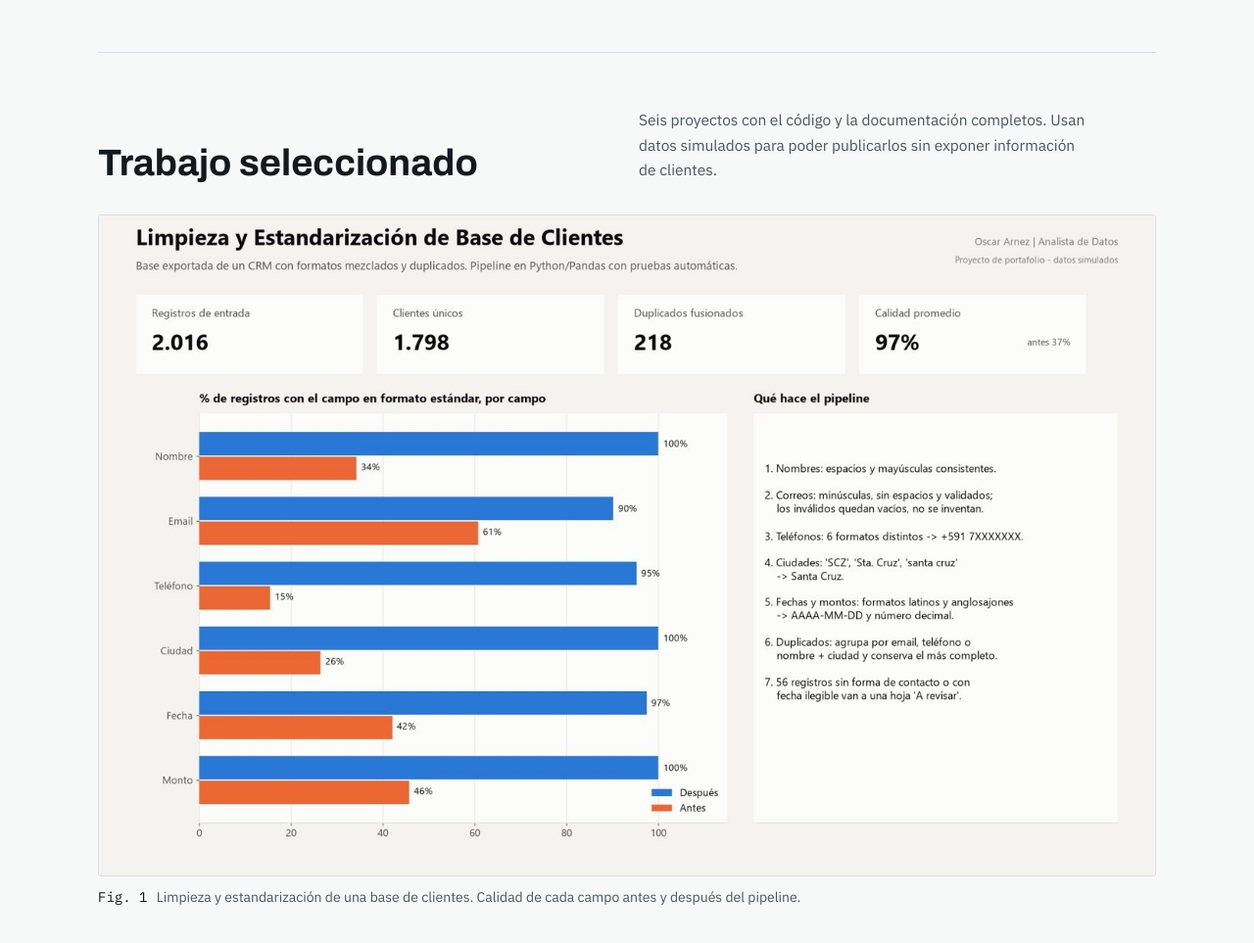
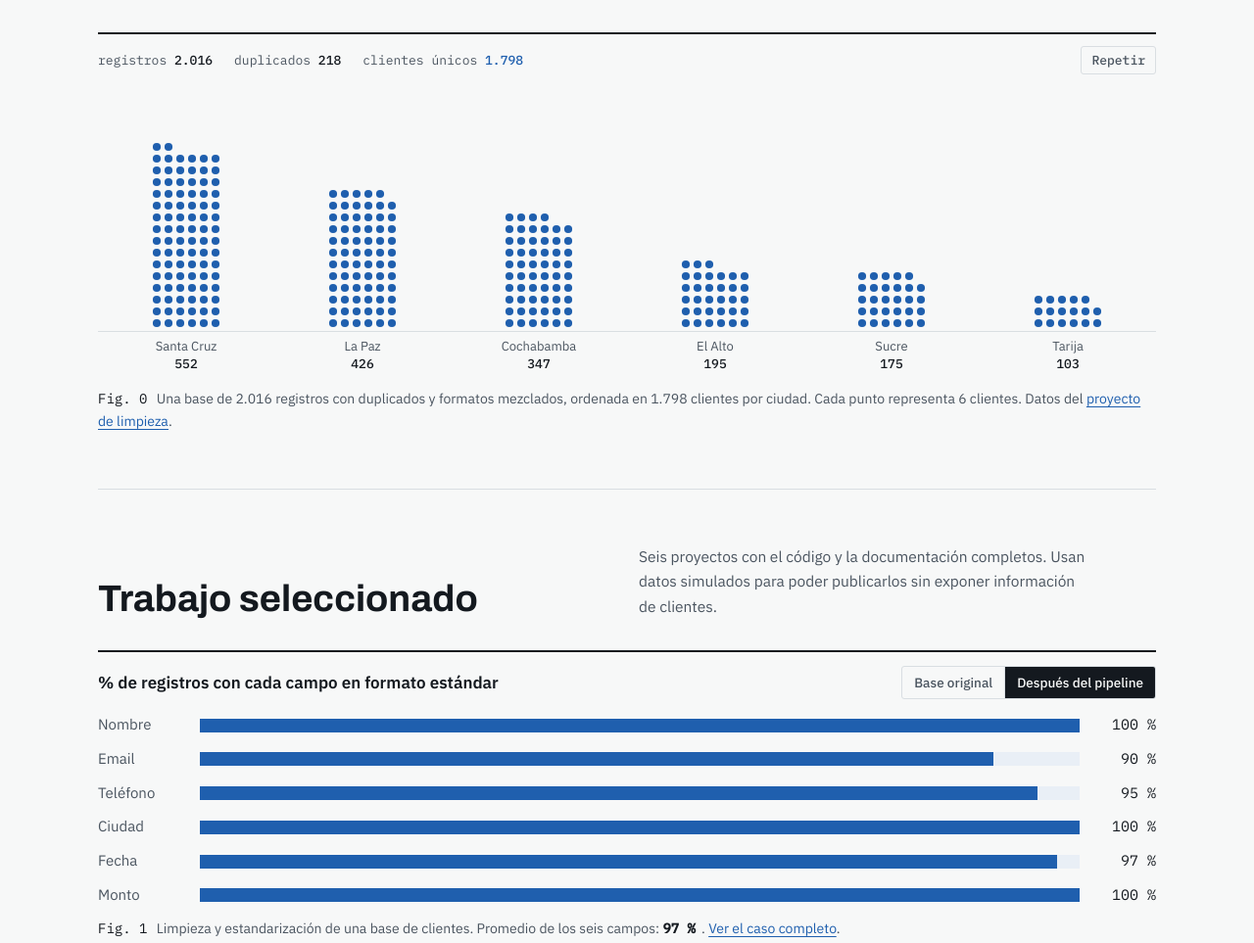
Before and after one commit to Sub-Cre/sub-cre.github.io, a plain HTML site: page index.html in a window 1280 px wide. Shown: the part 763-1726 px from the top of the page at 98% size. Drawn offline with Linux system fonts and the light colour scheme.

Commit message:
Animaciones: base que se ordena por ciudad, calidad antes/después y cifras animadas
Co-Authored-By: Claude Opus 5.5 <noreply@anthropic.com>

```diff
--- a/index.html
+++ b/index.html
@@ -15,6 +15,7 @@
 </head>
 <body>
 <header class="top">
+  <div class="progress" aria-hidden="true"></div>
   <div class="shell top-in">
     <a class="sig" href="index.html">Oscar Arnez Loayza</a>
     <nav aria-label="Secciones">
@@ -43,6 +44,14 @@
     <div><dt>Herramientas</dt><dd>Power BI, Excel, Python, SQL, Tableau</dd></div>
     <div><dt>Idiomas</dt><dd>Español nativo, inglés intermedio</dd></div>
   </dl>
+  <figure class="sorter" id="sorter">
+    <div class="sorter-bar">
+      <p class="ledger mono" aria-live="polite"><span>registros <b data-k="reg">2.016</b></span><span>duplicados <b data-k="dup">218</b></span><span>clientes únicos <b data-k="uni">1.798</b></span></p>
+      <button type="button" class="replay" id="replay">Repetir</button>
+    </div>
+    <canvas id="sorter-canvas" aria-label="Animación: puntos desordenados que representan registros se fusionan cuando están duplicados y se ordenan en columnas por ciudad"></canvas>
+    <figcaption><span class="mono">Fig. 0</span> Una base de 2.016 registros con duplicados y formatos mezclados, ordenada en 1.798 clientes por ciudad. Cada punto representa 6 clientes. Datos del <a href="proyectos/limpieza-base-clientes.html">proyecto de limpieza</a>.</figcaption>
+  </figure>
 </section>
 
 <section id="trabajo" class="block">
@@ -50,9 +59,23 @@
     <h2>Trabajo seleccionado</h2>
     <p>Seis proyectos con el código y la documentación completos. Usan datos simulados para poder publicarlos sin exponer información de clientes.</p>
   </div>
-  <figure class="feature">
-    <a href="proyectos/limpieza-base-clientes.html"><img src="assets/limpieza.jpg" alt="Limpieza y estandarización de una base de clientes" loading="lazy"></a>
-    <figcaption><span class="mono">Fig. 1</span> Limpieza y estandarización de una base de clientes. Calidad de cada campo antes y después del pipeline.</figcaption>
+  <figure class="quality" id="quality">
+    <div class="q-head">
+      <p class="q-title">% de registros con cada campo en formato estándar</p>
+      <div class="seg" role="group" aria-label="Estado de la base">
+        <button type="button" data-state="antes" aria-pressed="true">Base original</button>
+        <button type="button" data-state="despues" aria-pressed="false">Después del pipeline</button>
+      </div>
+    </div>
+    <div class="q-rows">
+      <div class="q-row" data-antes="34.2" data-despues="100.0"><span class="q-label">Nombre</span><span class="q-track"><span class="q-fill" style="--w:34.2%"></span></span><span class="q-val mono">34 %</span></div>
+      <div class="q-row" data-antes="60.7" data-despues="90.2"><span class="q-label">Email</span><span class="q-track"><span class="q-fill" style="--w:60.7%"></span></span><span class="q-val mono">61 %</span></div>
+      <div class="q-row" data-antes="15.4" data-despues="95.2"><span class="q-label">Teléfono</span><span class="q-track"><span class="q-fill" style="--w:15.4%"></span></span><span class="q-val mono">15 %</span></div>
+      <div class="q-row" data-antes="26.4" data-despues="100.0"><span class="q-label">Ciudad</span><span class="q-track"><span class="q-fill" style="--w:26.4%"></span></span><span class="q-val mono">26 %</span></div>
+      <div class="q-row" data-antes="42.0" data-despues="97.4"><span class="q-label">Fecha</span><span class="q-track"><span class="q-fill" style="--w:42.0%"></span></span><span class="q-val mono">42 %</span></div>
+      <div class="q-row" data-antes="45.7" data-despues="100.0"><span class="q-label">Monto</span><span class="q-track"><span class="q-fill" style="--w:45.7%"></span></span><span class="q-val mono">46 %</span></div>
+    </div>
+    <figcaption><span class="mono">Fig. 1</span> Limpieza y estandarización de una base de clientes. Promedio de los seis campos: <b class="mono" data-avg>37 %</b>. <a href="proyectos/limpieza-base-clientes.html">Ver el caso completo</a>.</figcaption>
   </figure>
   <div class="index" role="list">
     <div class="row head" aria-hidden="true"><span>Proyecto</span><span>Técnica</span><span>Datos</span><span>Resultado</span></div>
@@ -123,5 +146,6 @@
   <span>Oscar Arnez Loayza · Sucre, Bolivia</span>
   <span class="mono">Actualizado en noviembre de 2026</span>
 </footer>
+<script src="site.js" defer></script>
 </body>
 </html>
--- /dev/null
+++ b/site.js
@@ -0,0 +1,220 @@
+/* Animaciones del sitio. Todo el contenido es legible sin JavaScript; esto solo lo anima. */
+(function () {
+  "use strict";
+  var reduce = window.matchMedia("(prefers-reduced-motion: reduce)").matches;
+  var css = function (name) { return getComputedStyle(document.documentElement).getPropertyValue(name).trim(); };
+  var ease = function (p) { return p < 0.5 ? 4 * p * p * p : 1 - Math.pow(-2 * p + 2, 3) / 2; };
+  var clamp = function (v) { return v < 0 ? 0 : v > 1 ? 1 : v; };
+
+  /* ---------- formato de números en español ---------- */
+  function fmt(v, dec, miles) {
+    var s = v.toFixed(dec).split(".");
+    var ent = s[0];
+    if (miles) ent = ent.replace(/\B(?=(\d{3})+(?!\d))/g, ".");
+    return dec ? ent + "," + s[1] : ent;
+  }
+  function parseNum(txt) {
+    var m = txt.match(/\d+(?:[.,]\d+)*/g);
+    if (!m) return null;
+    var raw = m[m.length - 1];
+    var idx = txt.lastIndexOf(raw);
+    var dec = raw.indexOf(",") > -1 ? raw.split(",")[1].length : 0;
+    var val = parseFloat(raw.replace(/\./g, "").replace(",", "."));
+    return { raw: raw, idx: idx, dec: dec, miles: raw.indexOf(".") > -1, val: val };
+  }
+  function countUp(el, dur, from) {
+    var txt = el.textContent, n = parseNum(txt);
+    if (!n || !n.val || reduce) return;
+    var pre = txt.slice(0, n.idx), post = txt.slice(n.idx + n.raw.length), t0 = null;
+    from = from || 0;
+    function step(ts) {
+      if (t0 === null) t0 = ts;
+      var p = ease(clamp((ts - t0) / dur));
+      el.textContent = pre + fmt(from + (n.val - from) * p, n.dec, n.miles) + post;
+      if (p < 1) requestAnimationFrame(step);
+    }
+    requestAnimationFrame(step);
+  }
+  function onView(el, cb, threshold) {
+    if (!("IntersectionObserver" in window)) { cb(); return; }
+    var io = new IntersectionObserver(function (es) {
+      es.forEach(function (e) { if (e.isIntersecting) { io.disconnect(); cb(); } });
+    }, { threshold: threshold || 0.4 });
+    io.observe(el);
+  }
+
+  /* ---------- barra de progreso de lectura ---------- */
+  var bar = document.querySelector(".progress");
+  if (bar) {
+    var upd = function () {
+      var h = document.documentElement.scrollHeight - innerHeight;
+      bar.style.setProperty("--p", h > 0 ? (scrollY / h).toFixed(4) : 0);
+    };
+    addEventListener("scroll", upd, { passive: true });
+    upd();
+  }
+
+  /* ---------- cifras que se cuentan al aparecer ---------- */
+  document.querySelectorAll(".r-metric b, .case td").forEach(function (el) {
+    onView(el, function () { countUp(el, 1000); }, 0.8);
+  });
+
+  /* ---------- Fig. 1: calidad antes / después ---------- */
+  var q = document.getElementById("quality");
+  if (q) {
+    var rows = q.querySelectorAll(".q-row"), btns = q.querySelectorAll(".seg button"), avg = q.querySelector("[data-avg]");
+    var estado = "antes";
+    var setState = function (s) {
+      if (s === estado) return;
+      var sum = 0, prevSum = 0;
+      rows.forEach(function (r) {
+        var a = parseFloat(r.dataset[estado]), b = parseFloat(r.dataset[s]);
+        prevSum += a; sum += b;
+        r.querySelector(".q-fill").style.setProperty("--w", b + "%");
+        var v = r.querySelector(".q-val");
+        v.textContent = Math.round(b) + " %";
+        countUp(v, 900, Math.round(a));
+      });
+      avg.textContent = Math.round(sum / rows.length) + " %";
+      countUp(avg, 900, Math.round(prevSum / rows.length));
+      q.classList.toggle("done", s === "despues");
+      btns.forEach(function (b) { b.setAttribute("aria-pressed", String(b.dataset.state === s)); });
+      estado = s;
+    };
+    btns.forEach(function (b) { b.addEventListener("click", function () { setState(b.dataset.state); }); });
+    onView(q, function () { setTimeout(function () { setState("despues"); }, reduce ? 0 : 500); }, 0.5);
+  }
+
+  /* ---------- Fig. 0: registros desordenados que se fusionan y se ordenan por ciudad ---------- */
+  var cv = document.getElementById("sorter-canvas");
+  if (!cv) return;
+  var ctx = cv.getContext("2d");
+  var CIUDADES = [["Santa Cruz", "Sta. Cruz", 552], ["La Paz", "La Paz", 426], ["Cochabamba", "Cbba.", 347],
+                  ["El Alto", "El Alto", 195], ["Sucre", "Sucre", 175], ["Tarija", "Tarija", 103]];
+  var UNIDAD = 6, POR_FILA = 6, DUPS = Math.round(218 / UNIDAD);
+  var CRUDOS = ["SCZ", "sta. cruz", "+591 7123 4567", "7123-4567", "1.250,50", "Bs 980,00", "05/03/2024",
+                "2024-03-05", "MARIA  GUTIERREZ", "ana.lopez@GMAIL.COM", "cbba", "pendiente", "591-712-34567", "la paz "];
+  var T_MERGE = 900, T_SORT = 1900, SORT_DUR = 1300, STAGGER = 700, T_LABEL = 3700, T_END = 4700;
+
+  var seed = 7;
+  var rnd = function () { seed = (seed * 16807) % 2147483647; return (seed - 1) / 2147483646; };
+  var dots = [], dups = [], tags = [], W = 0, H = 0, t0 = null, running = false, done = false;
+
+  CIUDADES.forEach(function (c, ci) {
+    var n = Math.round(c[2] / UNIDAD);
+    for (var j = 0; j < n; j++) dots.push({ c: ci, j: j, rx: rnd(), ry: rnd(), ph: rnd() * 6.28 });
+  });
+  dots.forEach(function (d, i) { d.order = i / dots.length; });
+  for (var k = 0; k < DUPS; k++) dups.push({ rx: rnd(), ry: rnd(), ph: rnd() * 6.28, twin: Math.floor(rnd() * dots.length) });
+  CRUDOS.forEach(function (s) { tags.push({ s: s, rx: rnd(), ry: rnd() }); });
+
+  function size() {
+    var r = cv.getBoundingClientRect(), dpr = Math.min(devicePixelRatio || 1, 2);
+    W = r.width; H = r.height;
+    cv.width = Math.round(W * dpr); cv.height = Math.round(H * dpr);
+    ctx.setTransform(dpr, 0, 0, dpr, 0, 0);
+  }
+  function layout() {
+    var colW = W / CIUDADES.length, maxRows = Math.ceil(dots.filter(function (d) { return d.c === 0; }).length / POR_FILA);
+    var s = Math.min(12, (colW * 0.62) / POR_FILA, (H - 64) / maxRows);
+    return { colW: colW, s: s, base: H - 48, r: Math.max(1.6, s * 0.34) };
+  }
+  function target(d, L) {
+    var cx = L.colW * (d.c + 0.5), row = Math.floor(d.j / POR_FILA), k = d.j % POR_FILA;
+    return [cx + (k - (POR_FILA - 1) / 2) * L.s, L.base - 8 - row * L.s];
+  }
+  function scatter(o, t) {
+    return [12 + o.rx * (W - 24) + Math.sin(t * 0.0012 + o.ph) * 4, 10 + o.ry * (H - 70) + Math.cos(t * 0.001 + o.ph) * 4];
+  }
+  function circle(x, y, r, color, a) {
+    if (a <= 0) return;
+    ctx.globalAlpha = a; ctx.fillStyle = color;
+    ctx.beginPath(); ctx.arc(x, y, r, 0, 6.2832); ctx.fill();
+  }
+
+  var ledger = document.querySelectorAll(".ledger b"), ledSpans = document.querySelectorAll(".ledger span");
+  var led = { dup: false, uni: false };
+  function ledgerReset() {
+    ledger[1].textContent = "–"; ledger[2].textContent = "–";
+    ledSpans.forEach(function (s) { s.classList.remove("on"); });
+    led.dup = led.uni = false;
+  }
+  function ledgerAt(t) {
+    if (!led.dup && t >= T_MERGE) { led.dup = true; ledSpans[1].classList.add("on"); ledger[1].textContent = "218"; countUp(ledger[1], 900); }
+    if (!led.uni && t >= T_LABEL - 300) { led.uni = true; ledSpans[1].classList.remove("on"); ledSpans[2].classList.add("on"); ledger[2].textContent = "1.798"; countUp(ledger[2], 900); }
+  }
+
+  function draw(t) {
+    var L = layout(), accent = css("--accent"), muted = css("--ink-soft"), warm = css("--warm"), ink = css("--ink"), rule = css("--rule");
+    ctx.clearRect(0, 0, W, H);
+
+    // fragmentos de texto crudo que desaparecen al ordenar
+    var ta = 1 - clamp((t - T_SORT + 300) / 700);
+    if (ta > 0) {
+      ctx.font = "11px 'IBM Plex Mono', Consolas, monospace"; ctx.textAlign = "left";
+      tags.forEach(function (g, i) {
+        var p = scatter(g, t + i * 500);
+        ctx.globalAlpha = 0.55 * ta; ctx.fillStyle = muted;
+        ctx.fillText(g.s, Math.min(p[0], W - ctx.measureText(g.s).width - 6), p[1]);
+      });
+    }
+
+    // eje base
+    var la = clamp((t - T_SORT) / 800);
+    ctx.globalAlpha = la; ctx.strokeStyle = rule; ctx.lineWidth = 1;
+    ctx.beginPath(); ctx.moveTo(0, L.base + 0.5); ctx.lineTo(W, L.base + 0.5); ctx.stroke();
+
+    // duplicados: viajan hacia su gemelo y se fusionan
+    dups.forEach(function (d) {
+      var p = ease(clamp((t - T_MERGE) / 1000)), a = scatter(d, t), b = scatter(dots[d.twin], t);
+      circle(a[0] + (b[0] - a[0]) * p, a[1] + (b[1] - a[1]) * p, L.r, warm, t < T_MERGE ? 0.9 : 1 - p);
+    });
+
+    // registros únicos: se ordenan por ciudad
+    dots.forEach(function (d) {
+      var p = ease(clamp((t - T_SORT - d.order * STAGGER) / SORT_DUR)), a = scatter(d, t), b = target(d, L);
+      var x = a[0] + (b[0] - a[0]) * p, y = a[1] + (b[1] - a[1]) * p;
+      circle(x, y, L.r, muted, (1 - p) * 0.75);
+      circle(x, y, L.r, accent, p);
+    });
+
+    // etiquetas por ciudad
+    var lb = clamp((t - T_LABEL) / 500);
+    if (lb > 0) {
+      ctx.textAlign = "center";
+      CIUDADES.forEach(function (c, ci) {
+        var cx = L.colW * (ci + 0.5);
+        var n = Math.round(c[2] * ease(clamp((t - T_LABEL) / 800)));
+        ctx.globalAlpha = lb; ctx.fillStyle = muted;
+        ctx.font = "13px 'IBM Plex Sans', system-ui, sans-serif";
+        ctx.fillText(L.colW < 95 ? c[1] : c[0], cx, L.base + 20);
+        ctx.fillStyle = ink; ctx.font = "500 13px 'IBM Plex Mono', Consolas, monospace";
+        ctx.fillText(fmt(n, 0, true), cx, L.base + 38);
+      });
+    }
+    ctx.globalAlpha = 1;
+  }
+
+  function frame(ts) {
+    if (t0 === null) t0 = ts;
+    var t = ts - t0;
+    ledgerAt(t);
+    draw(t);
+    if (t < T_END) requestAnimationFrame(frame);
+    else { running = false; done = true; }
+  }
+  function start() {
+    if (running) return;
+    size();
+    if (reduce) { done = true; draw(T_END); return; }
+    ledgerReset(); t0 = null; running = true; done = false;
+    requestAnimationFrame(frame);
+  }
+
+  size(); draw(0);
+  var go = function () { onView(cv, start, 0.3); };
+  if (document.fonts && document.fonts.ready) document.fonts.ready.then(go); else go();
+  document.getElementById("replay").addEventListener("click", start);
+  addEventListener("resize", function () { if (!running) { size(); draw(done ? T_END : 0); } });
+  matchMedia("(prefers-color-scheme: dark)").addEventListener("change", function () { if (!running) draw(done ? T_END : 0); });
+})();
--- a/style.css
+++ b/style.css
@@ -7,13 +7,14 @@
   --rule:#d9dee2;
   --accent:#1f5fae;     /* azul de los gráficos, solo para enlaces y cifras */
   --tint:#e9eff6;
+  --warm:#d0632f;     /* duplicados / estado "antes" */
   --display:"Archivo", "Arial Narrow", system-ui, sans-serif;
   --body:"IBM Plex Sans", system-ui, -apple-system, "Segoe UI", sans-serif;
   --mono:"IBM Plex Mono", ui-monospace, "Cascadia Mono", Consolas, monospace;
   color-scheme:light;
 }
 @media (prefers-color-scheme:dark){
-  :root{--paper:#12161b;--ink:#e6eaee;--ink-soft:#a3adb8;--rule:#2a323b;--accent:#7fb0ec;--tint:#1a2533;color-scheme:dark}
+  :root{--paper:#12161b;--ink:#e6eaee;--ink-soft:#a3adb8;--rule:#2a323b;--accent:#7fb0ec;--tint:#1a2533;--warm:#e58a5c;color-scheme:dark}
 }
 *{box-sizing:border-box}
 html{-webkit-text-size-adjust:100%}
@@ -132,3 +133,37 @@ pre{margin:0;overflow-x:auto;background:var(--tint);border-left:3px solid var(--
   .pager .next{text-align:left}
 }
 @media (prefers-reduced-motion:no-preference){a.row{transition:background .15s}}
+
+/* barra superior fija con progreso de lectura */
+.top{position:sticky;top:env(safe-area-inset-top,0px);z-index:20;background:var(--paper)}
+.progress{position:absolute;left:0;bottom:-1px;height:2px;width:100%;background:var(--accent);transform-origin:0 50%;transform:scaleX(var(--p,0))}
+
+/* Fig. 0: base desordenada que se ordena */
+.sorter{grid-column:1/-1;margin:8px 0 0;border-top:2px solid var(--ink);padding-top:12px}
+.sorter-bar{display:flex;justify-content:space-between;align-items:center;gap:12px;flex-wrap:wrap}
+.ledger{display:flex;flex-wrap:wrap;gap:6px 22px;font-size:13px;color:var(--ink-soft);margin:0}
+.ledger b{color:var(--ink);font-weight:500}
+.ledger span.on b{color:var(--accent)}
+.replay{font:500 13px var(--mono);color:var(--ink-soft);background:none;border:1px solid var(--rule);border-radius:3px;padding:5px 10px;cursor:pointer}
+.replay:hover{color:var(--ink);border-color:var(--ink-soft)}
+.replay:focus-visible,.seg button:focus-visible{outline:2px solid var(--accent);outline-offset:2px}
+#sorter-canvas{display:block;width:100%;height:300px;margin-top:10px}
+
+/* Fig. 1: calidad antes / después */
+.quality{margin:0 0 40px;border-top:2px solid var(--ink);padding-top:14px}
+.q-head{display:flex;justify-content:space-between;align-items:center;gap:14px;flex-wrap:wrap;margin-bottom:14px}
+.q-title{font-weight:600}
+.seg{display:inline-flex;border:1px solid var(--rule);border-radius:3px;overflow:hidden}
+.seg button{font:500 13.5px var(--body);background:none;border:0;padding:7px 12px;color:var(--ink-soft);cursor:pointer}
+.seg button+button{border-left:1px solid var(--rule)}
+.seg button[aria-pressed="true"]{background:var(--ink);color:var(--paper)}
+.q-rows{display:grid;gap:10px}
+.q-row{display:grid;grid-template-columns:90px minmax(0,1fr) 64px;gap:14px;align-items:center}
+.q-label{font-size:15px;color:var(--ink-soft)}
+.q-track{height:14px;background:var(--tint);position:relative}
+.q-fill{position:absolute;inset:0 auto 0 0;width:var(--w);background:var(--warm);transition:width .9s cubic-bezier(.65,0,.35,1),background-color .6s}
+.quality.done .q-fill{background:var(--accent)}
+.q-val{text-align:right;font-size:15px}
+.quality figcaption a{white-space:nowrap}
+@media (max-width:560px){#sorter-canvas{height:260px}.q-row{grid-template-columns:72px minmax(0,1fr) 52px;gap:10px}}
+@media (prefers-reduced-motion:reduce){.q-fill{transition:none}}
```
Also changed, not shown: proyectos/analisis-sql-ecommerce.html (+2 -0 lines), proyectos/limpieza-base-clientes.html (+2 -0 lines), proyectos/mercado-inmobiliario.html (+2 -0 lines), proyectos/prediccion-abandono.html (+2 -0 lines), proyectos/reporte-financiero-automatizado.html (+2 -0 lines), proyectos/ventas-retail.html (+2 -0 lines), 1 other file.
